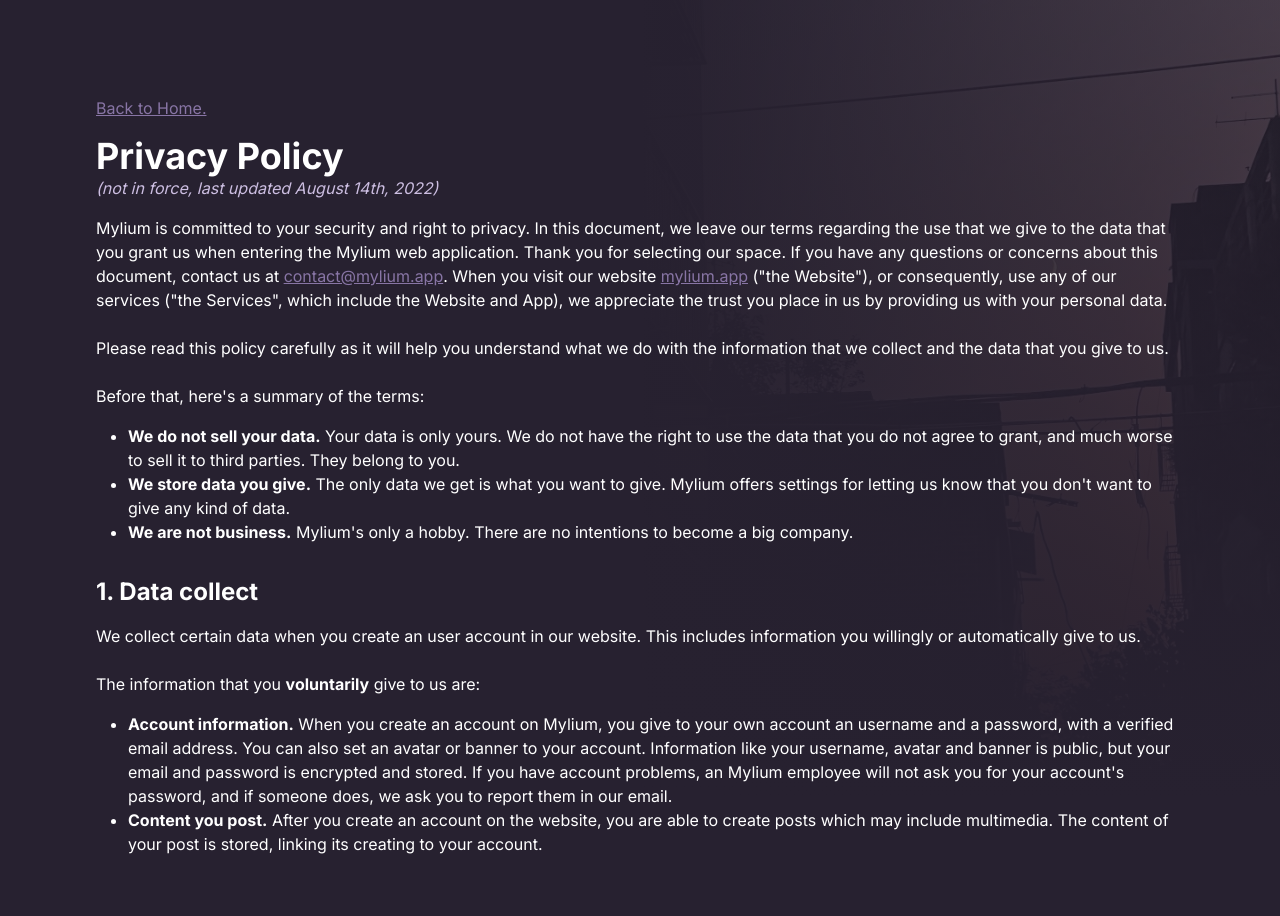
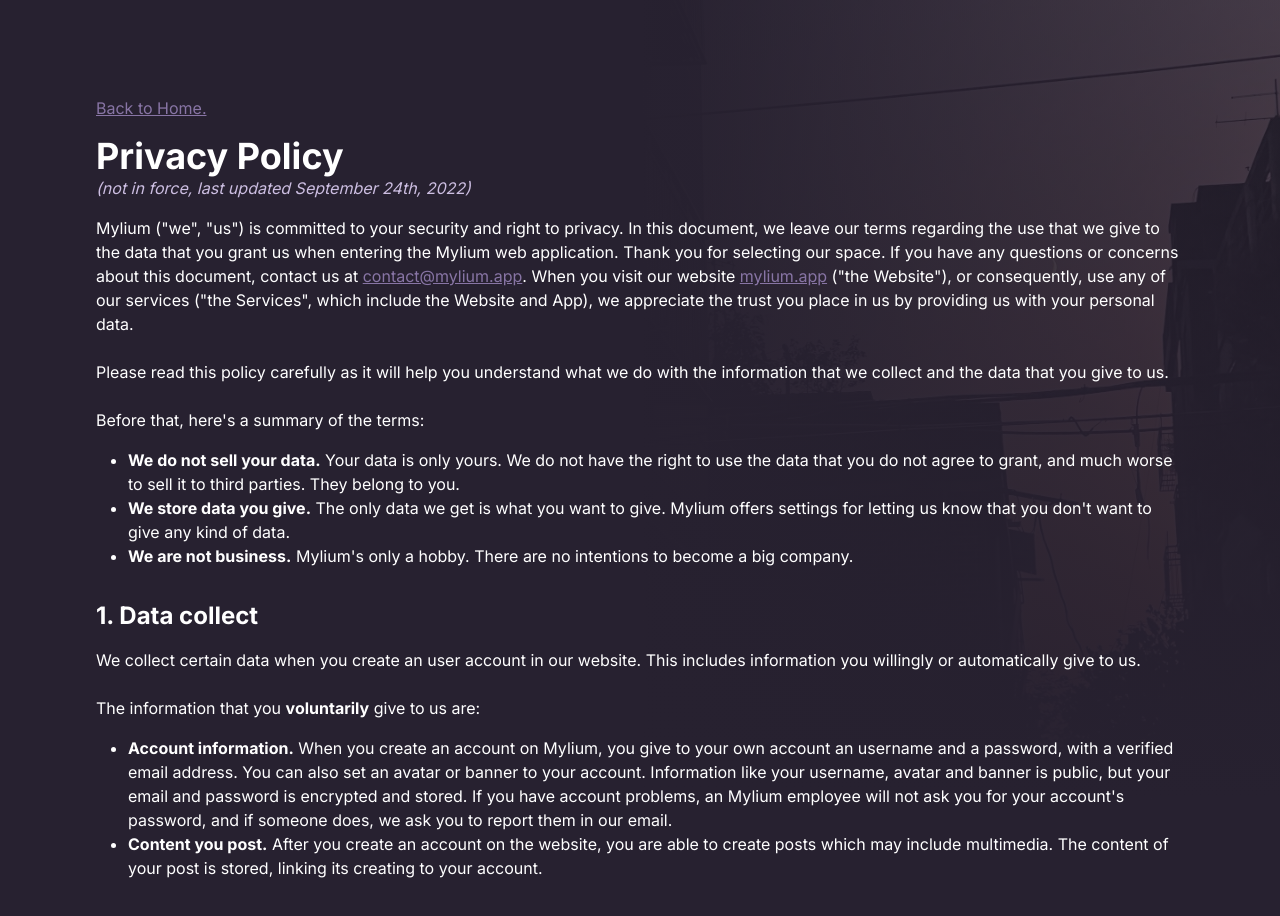
Before and after one commit to mylium/autumn, a Nuxt app: page /privacy in a window 1280 px wide. Shown: the top 916 px of the page. Built offline with nearby package versions, Linux system fonts and the light colour scheme.

Commit message:
chore: update policy
forgot to add this lol

```diff
--- a/pages/privacy.vue
+++ b/pages/privacy.vue
@@ -9,10 +9,10 @@
           Privacy Policy
         </h1>
         <p class="italic text-midnight-800 md:text-base sm:text-sm text-xs">
-          (not in force, last updated August 14th, 2022)
+          (not in force, last updated September 24th, 2022)
         </p>
         <p class="mt-4 md:text-base sm:text-sm text-xs">
-          Mylium is committed to your security and right to privacy. In this document, we leave our terms regarding the use that we give to the data that you grant us when entering the Mylium web application.
+          Mylium ("we", "us") is committed to your security and right to privacy. In this document, we leave our terms regarding the use that we give to the data that you grant us when entering the Mylium web application.
           Thank you for selecting our space. If you have any questions or concerns about this document, contact us at <a href="mailto:contact@mylium.app">contact@mylium.app</a>.
           When you visit our website <a href="https://mylium.app">mylium.app</a> ("the Website"), or consequently, use any of our services ("the Services", which include the Website and App), we appreciate the trust you place in us by providing us with your personal data.
           <br><br>
```
